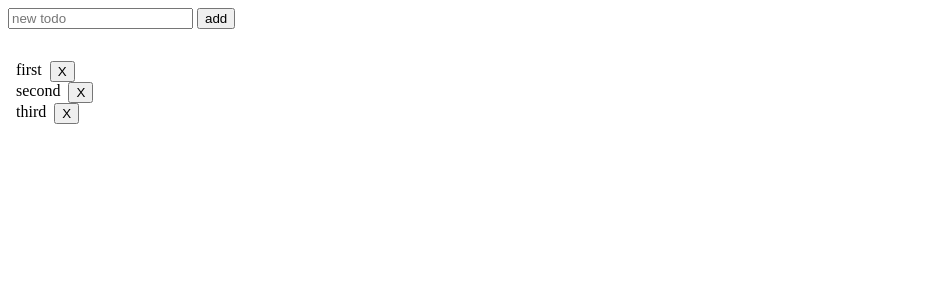
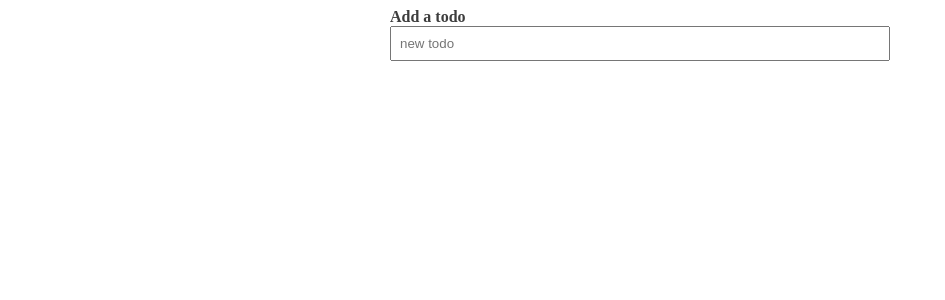
Before and after one commit to markusryoti/svelte-5-todo, a SvelteKit app: page / in a window 1280 px wide. Shown: the top 300 px of the page, without its empty margins (0-945 px from the left). Built offline with nearby package versions, Linux system fonts and the light colour scheme.

Commit message:
expanding on it

```diff
--- /dev/null
+++ b/src/routes/+layout.svelte
@@ -0,0 +1,12 @@
+<div class="container">
+    <slot />
+</div>
+
+<style>
+    .container {
+        display: flex;
+        flex-direction: column;
+        align-items: center;
+        margin: 0 auto;
+    }
+</style>
--- a/src/routes/+page.svelte
+++ b/src/routes/+page.svelte
@@ -1,63 +1,103 @@
 <script lang="ts">
 	type Todo = {
-		id: string
-		name: string
-		done: boolean
+		id: string;
+		name: string;
+		done: boolean;
+	};
+
+	let todos = $state<Todo[]>([]);
+	let newTodoInput = $state('');
+	let isMounted = false;
+
+	$inspect(todos);
+
+	$effect(() => {
+		if (!isMounted) {
+			const existingTodos = JSON.parse(localStorage.getItem('todos') ?? '');
+			if (existingTodos) {
+				todos = existingTodos;
+			} else {
+				todos = getInitialTodos();
+			}
+		}
+	});
+
+	$effect(() => {
+		localStorage.setItem('todos', JSON.stringify(todos));
+	});
+
+	function newId() {
+		return window.crypto.randomUUID();
 	}
 
-	let todos = $state<Todo[]>([
-		{id: newId(), name: "first", done: false},
-		{id: newId(), name: "second", done: false},
-		{id: newId(), name: "third", done: false}
-	]);
-
-	let newTodoInput = $state("")
-
-	function newId() {
-		return window.crypto.randomUUID()
-	}
-
-	function addTodo() {
-        newTodoInput.valueOf()
-		todos.push({id: newId(), name: newTodoInput.valueOf(), done: false})
-		newTodoInput = ""
+	function addTodo(e: KeyboardEvent) {
+		if (e.key !== 'Enter') return;
+		todos.push({ id: newId(), name: newTodoInput, done: false });
+		newTodoInput = '';
 	}
 
 	function removeTodo(todoId: string) {
-		todos = todos.filter(t => t.id !== todoId)
+		todos = todos.filter((t) => t.id !== todoId);
 	}
 
 	function toggleDone(todoId: string) {
-		todos = todos.map(t => {
+		todos = todos.map((t) => {
 			if (t.id === todoId) {
-				t.done = !t.done
+				t.done = !t.done;
 			}
-			return t
-		})
+			return t;
+		});
+	}
+
+	function getInitialTodos() {
+		return [
+			{ id: newId(), name: 'first', done: false },
+			{ id: newId(), name: 'second', done: false },
+			{ id: newId(), name: 'third', done: false }
+		];
 	}
 </script>
 
 <div>
-	<input placeholder="new todo" bind:value={newTodoInput} />
-	<button onclick={addTodo}>add</button>
+	<div class="new-todo">
+		<label for="add">Add a todo</label>
+		<input name="add" placeholder="new todo" bind:value={newTodoInput} onkeydown={addTodo} />
 	</div>
 
-<ul>
-	{#each todos as {id, name, done}}
+	<ol>
+		{#each todos as { id, name, done }}
 			<li class="todo-row">
-			<span aria-hidden=true onclick={() => toggleDone(id)} class={done ? "done" : ""}>{name}</span>
+				<span aria-hidden="true" onclick={() => toggleDone(id)} class={done ? 'done' : ''}
+					>{name}</span
+				>
 				<button onclick={() => removeTodo(id)}>X</button>
 			</li>
 		{/each}
-</ul>
+	</ol>
+</div>
 
 <style>
-	ul {
+	.new-todo {
+		display: flex;
+		flex-direction: column;
+		width: 500px;
+	}
+
+	.new-todo label {
+		font-weight: 600;
+		color: rgb(61, 61, 61);
+	}
+
+	.new-todo input {
+		padding: 0.5rem;
+	}
+
+	ol {
 		padding: 1rem 0;
 	}
 
 	.todo-row {
-		display: flex
+		list-style-position: inside;
 	}
 
 	.todo-row span {
```
Lines whose indentation alone changed are shown as unchanged.
